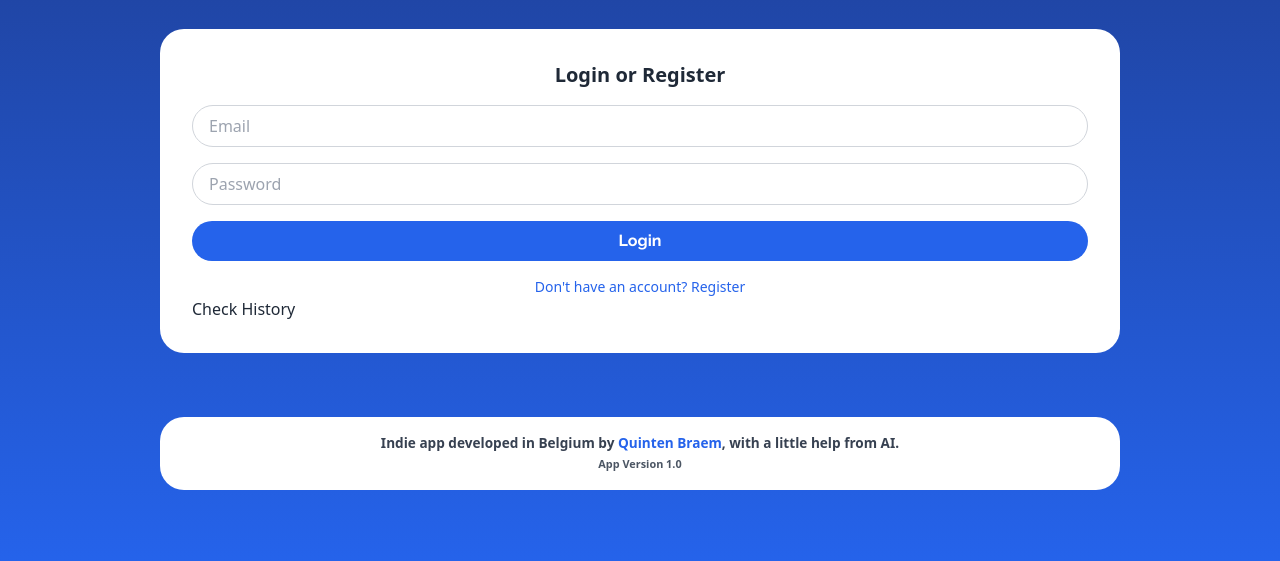
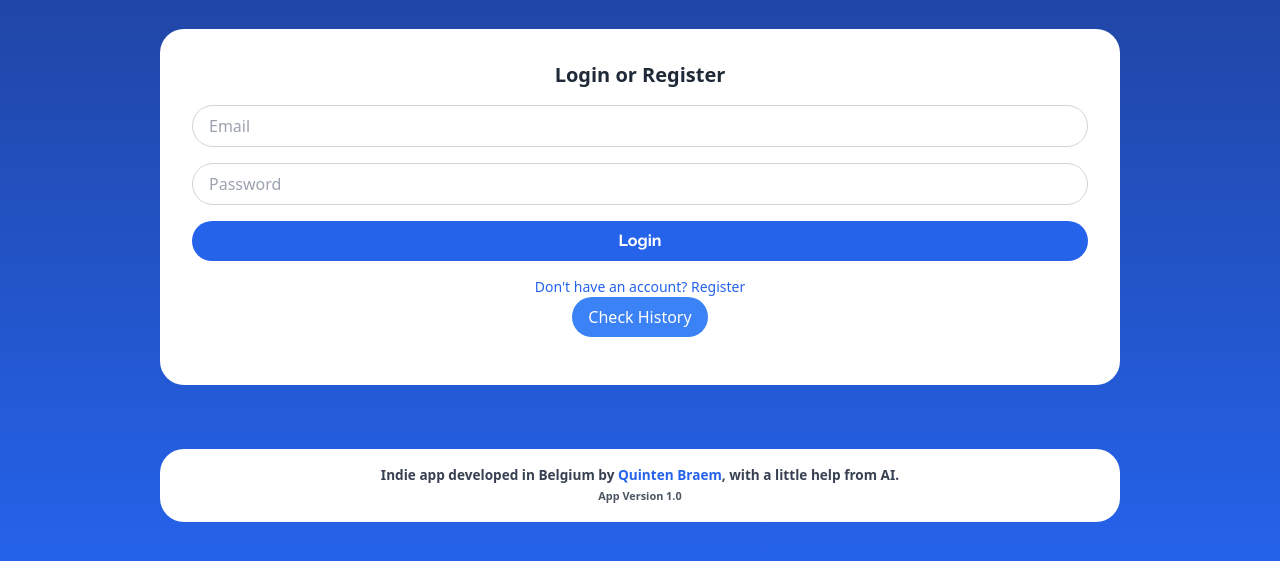
Before and after one commit to Qbraem/bubblelog, a plain HTML site: page index.html in a window 1280 px wide. Shown: the part 235-796 px from the top of the page. Drawn offline with nearby package versions, Linux system fonts and the light colour scheme; no server answers.

Commit message:
Fix check history button markup

```diff
--- a/index.html
+++ b/index.html
@@ -335,8 +335,8 @@
         <button id="auth-submit" type="submit">Login</button>
         <p class="text-sm text-center text-blue-600 cursor-pointer" id="toggle-link">Don't have an account? Register</p>
       </form>
-      <div class=\"text-center mb-4\">
-        <button id=\"check-history-btn\" class=\"bg-blue-500 text-white px-4 py-2 rounded-full hover:bg-blue-700\">Check History</button>
+      <div class="text-center mb-4">
+        <button id="check-history-btn" class="bg-blue-500 text-white px-4 py-2 rounded-full hover:bg-blue-700">Check History</button>
       </div>
     </section>
 
```
